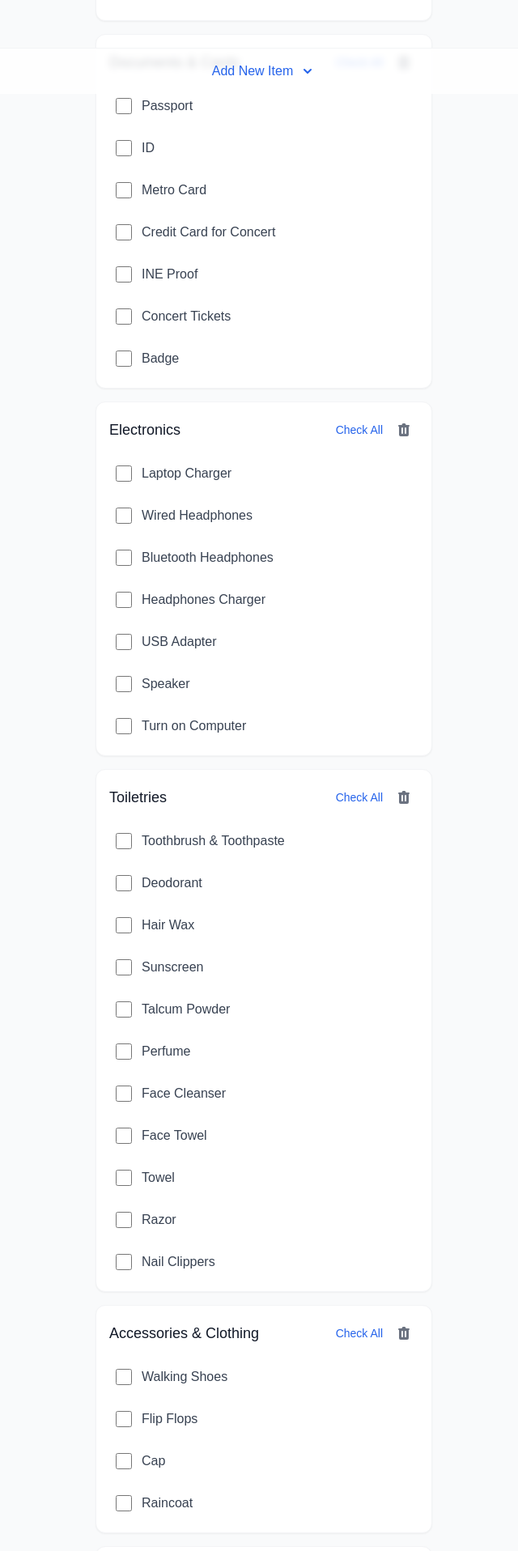
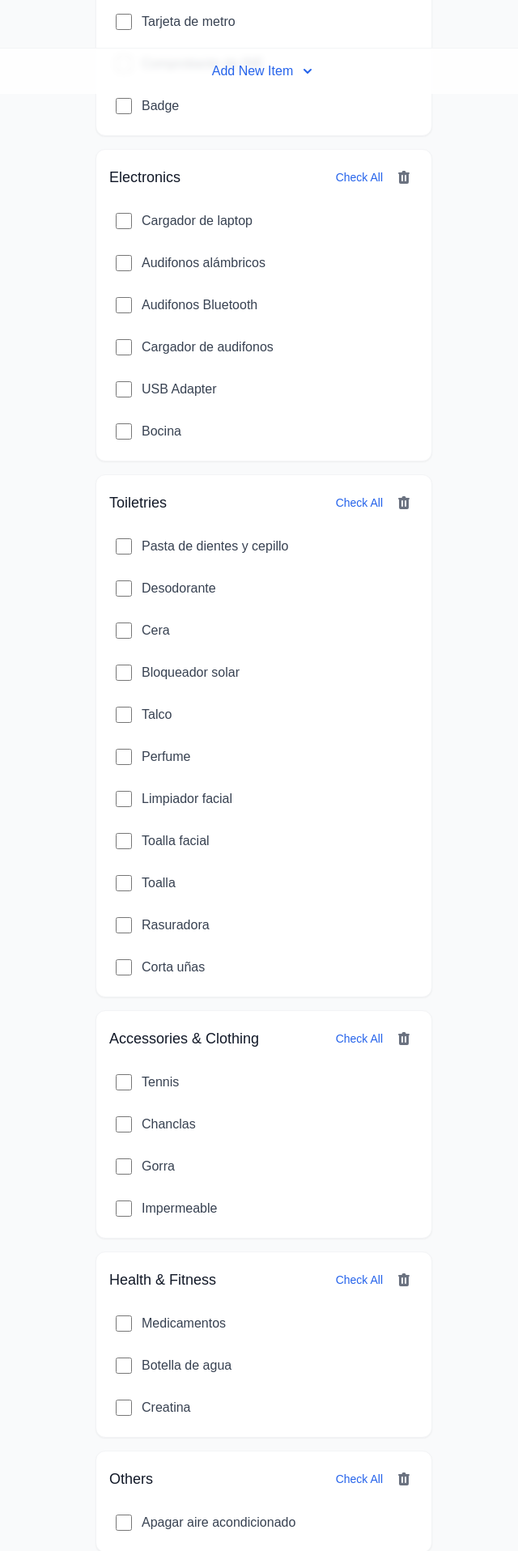
Before and after one commit to HugoLiconV/packing-list, a Next.js app: page / in a window 1280 px wide. Shown: the part 684-2600 px from the top of the page at 81% size, without its empty margins (314-954 px from the left). Built offline with nearby package versions, Linux system fonts and the light colour scheme.

Commit message:
update items

```diff
--- a/src/constants/items.ts
+++ b/src/constants/items.ts
@@ -7,114 +7,111 @@ export interface PackingItem {
 
 export const DEFAULT_ITEMS: PackingItem[] = [
   // Basics
-  { id: "1", name: "Phone Charger", checked: false, category: "Basics" },
-  { id: "2", name: "Apple Watch Charger", checked: false, category: "Basics" },
-  { id: "3", name: "Glasses Cleaner", checked: false, category: "Basics" },
-  {
-    id: "4",
-    name: "Apple Watch Accessories",
-    checked: false,
-    category: "Basics"
-  },
+  { id: "1", name: "Cargador teléfono", checked: false, category: "Basics" },
+  { id: "2", name: "CargadorApple Watch", checked: false, category: "Basics" },
+  { id: "3", name: "Limpiador de lentes", checked: false, category: "Basics" },
   { id: "5", name: "Power Bank", checked: false, category: "Basics" },
   { id: "6", name: "iPad", checked: false, category: "Basics" },
-  { id: "7", name: "Cash", checked: false, category: "Basics" },
-  { id: "8", name: "Gum", checked: false, category: "Basics" },
-  { id: "9", name: "Turn off AC", checked: false, category: "Basics" },
-
+  { id: "7", name: "Efectivo", checked: false, category: "Basics" },
   // Documents & Cards
-  { id: "10", name: "Passport", checked: false, category: "Documents & Cards" },
-  { id: "11", name: "ID", checked: false, category: "Documents & Cards" },
   {
-    id: "12",
-    name: "Metro Card",
+    id: "11",
+    name: "Credencial",
     checked: false,
     category: "Documents & Cards"
   },
   {
-    id: "13",
-    name: "Credit Card for Concert",
+    id: "12",
+    name: "Tarjeta de metro",
     checked: false,
     category: "Documents & Cards"
   },
   {
     id: "14",
-    name: "INE Proof",
-    checked: false,
-    category: "Documents & Cards"
-  },
-  {
-    id: "15",
-    name: "Concert Tickets",
+    name: "Comprobante de INE",
     checked: false,
     category: "Documents & Cards"
   },
   { id: "16", name: "Badge", checked: false, category: "Documents & Cards" },
 
   // Electronics
-  { id: "17", name: "Laptop Charger", checked: false, category: "Electronics" },
+  {
+    id: "17",
+    name: "Cargador de laptop",
+    checked: false,
+    category: "Electronics"
+  },
   {
     id: "18",
-    name: "Wired Headphones",
+    name: "Audifonos alámbricos",
     checked: false,
     category: "Electronics"
   },
   {
     id: "19",
-    name: "Bluetooth Headphones",
+    name: "Audifonos Bluetooth",
     checked: false,
     category: "Electronics"
   },
   {
     id: "20",
-    name: "Headphones Charger",
+    name: "Cargador de audifonos",
     checked: false,
     category: "Electronics"
   },
   { id: "21", name: "USB Adapter", checked: false, category: "Electronics" },
-  { id: "22", name: "Speaker", checked: false, category: "Electronics" },
-  {
-    id: "23",
-    name: "Turn on Computer",
-    checked: false,
-    category: "Electronics"
-  },
+  { id: "22", name: "Bocina", checked: false, category: "Electronics" },
 
   // Toiletries
   {
     id: "24",
-    name: "Toothbrush & Toothpaste",
+    name: "Pasta de dientes y cepillo",
     checked: false,
     category: "Toiletries"
   },
-  { id: "25", name: "Deodorant", checked: false, category: "Toiletries" },
-  { id: "26", name: "Hair Wax", checked: false, category: "Toiletries" },
-  { id: "27", name: "Sunscreen", checked: false, category: "Toiletries" },
-  { id: "28", name: "Talcum Powder", checked: false, category: "Toiletries" },
+  { id: "25", name: "Desodorante", checked: false, category: "Toiletries" },
+  { id: "26", name: "Cera", checked: false, category: "Toiletries" },
+  {
+    id: "27",
+    name: "Bloqueador solar",
+    checked: false,
+    category: "Toiletries"
+  },
+  { id: "28", name: "Talco", checked: false, category: "Toiletries" },
   { id: "29", name: "Perfume", checked: false, category: "Toiletries" },
-  { id: "30", name: "Face Cleanser", checked: false, category: "Toiletries" },
-  { id: "31", name: "Face Towel", checked: false, category: "Toiletries" },
-  { id: "32", name: "Towel", checked: false, category: "Toiletries" },
-  { id: "33", name: "Razor", checked: false, category: "Toiletries" },
-  { id: "34", name: "Nail Clippers", checked: false, category: "Toiletries" },
+  {
+    id: "30",
+    name: "Limpiador facial",
+    checked: false,
+    category: "Toiletries"
+  },
+  { id: "31", name: "Toalla facial", checked: false, category: "Toiletries" },
+  { id: "32", name: "Toalla", checked: false, category: "Toiletries" },
+  { id: "33", name: "Rasuradora", checked: false, category: "Toiletries" },
+  { id: "34", name: "Corta uñas", checked: false, category: "Toiletries" },
 
   // Accessories & Clothing
   {
     id: "35",
-    name: "Walking Shoes",
+    name: "Tennis",
     checked: false,
     category: "Accessories & Clothing"
   },
   {
     id: "36",
-    name: "Flip Flops",
+    name: "Chanclas",
     checked: false,
     category: "Accessories & Clothing"
   },
-  { id: "37", name: "Cap", checked: false, category: "Accessories & Clothing" },
+  {
+    id: "37",
+    name: "Gorra",
+    checked: false,
+    category: "Accessories & Clothing"
+  },
   {
     id: "38",
-    name: "Raincoat",
+    name: "Impermeable",
     checked: false,
     category: "Accessories & Clothing"
   },
@@ -122,24 +119,21 @@ export const DEFAULT_ITEMS: PackingItem[] = [
   // Health & Fitness
   {
     id: "39",
-    name: "Medication",
+    name: "Medicamentos",
     checked: false,
     category: "Health & Fitness"
   },
   {
     id: "40",
-    name: "Water Bottle",
+    name: "Botella de agua",
     checked: false,
     category: "Health & Fitness"
   },
-  { id: "41", name: "Creatine", checked: false, category: "Health & Fitness" }
+  { id: "41", name: "Creatina", checked: false, category: "Health & Fitness" },
+  {
+    id: "9",
+    name: "Apagar aire acondicionado",
+    checked: false,
+    category: "Others"
+  }
 ];
-
-export const CATEGORIES = [
-  "Basics",
-  "Documents & Cards",
-  "Electronics",
-  "Toiletries",
-  "Accessories & Clothing",
-  "Health & Fitness"
-] as const;
```
